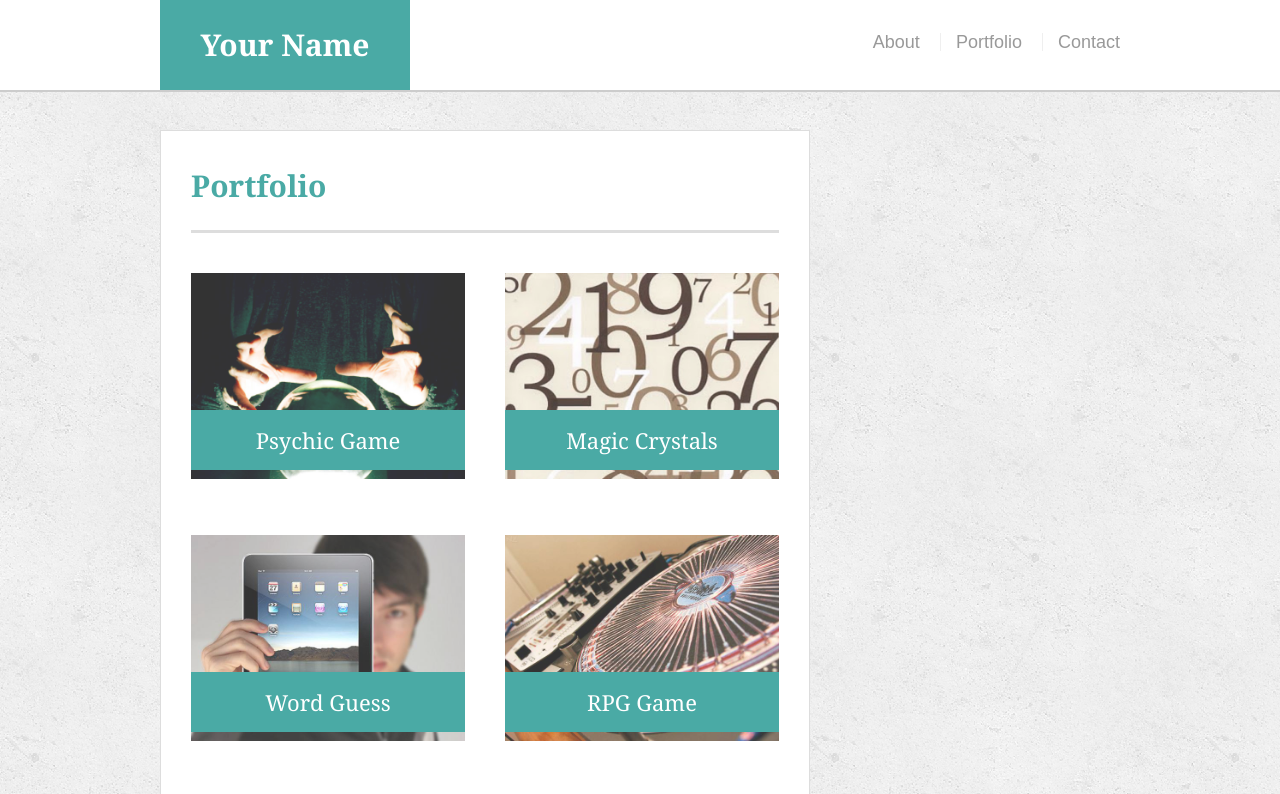
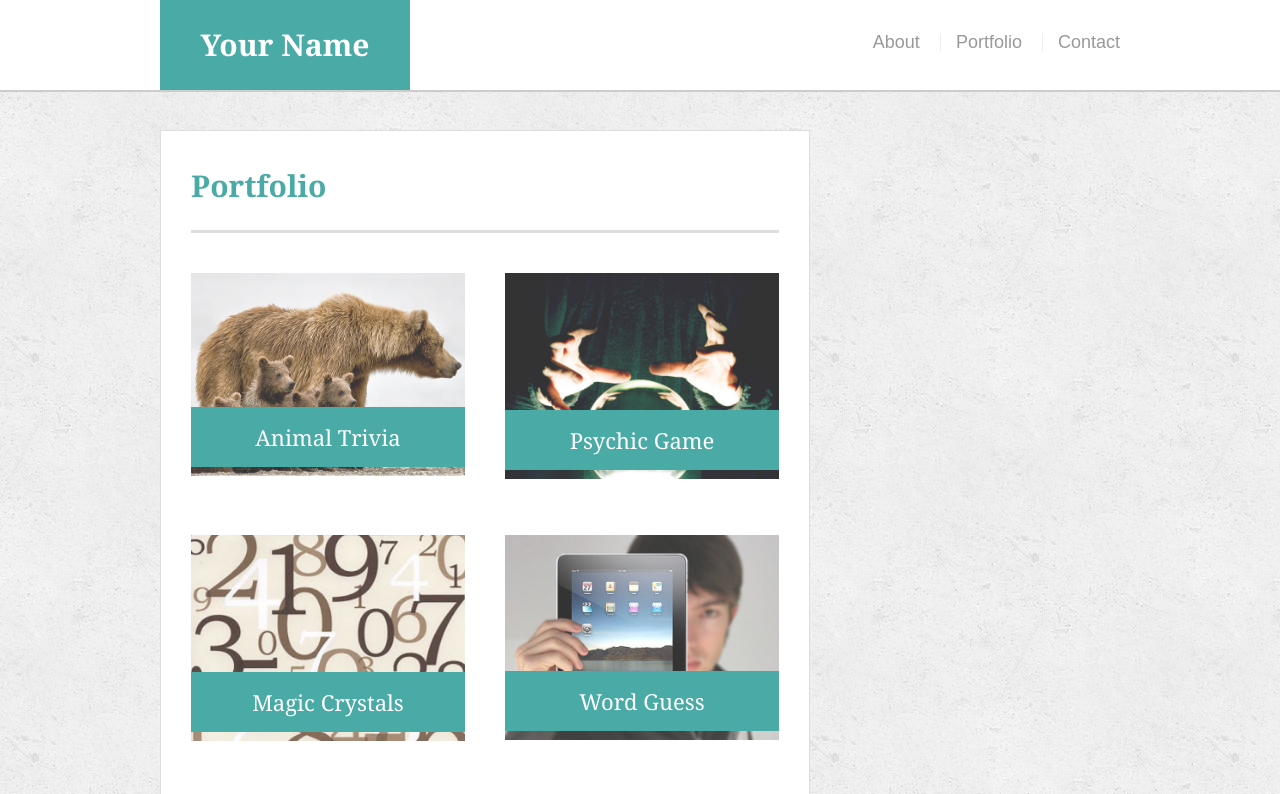
Before and after one commit to seliades/Responsive-Portfolio, a plain HTML site: page portfolio.html in a window 1280 px wide. Shown: the top 794 px of the page. Drawn offline with Linux system fonts and the light colour scheme.

Commit message:
added animal trivia to portfolio

```diff
--- a/portfolio.html
+++ b/portfolio.html
@@ -27,6 +27,13 @@
       <h1>Portfolio</h1>
 
       <div class="work">
+          <a href="https://seliades.github.io/TriviaGame/">
+            <img src="assets/images/bear.jpg" alt="Animal Triveia">
+          </a>
+            <h3>Animal Trivia</h3>
+          </div>
+      <div class="work">
+
         <a href="https://seliades.github.io/Psychic-Game/">
           <img src="assets/images/crystal-ball.jpg" alt="Psychic Game">
         </a>
```
Also changed, not shown: assets/images/bear.jpg (added).
